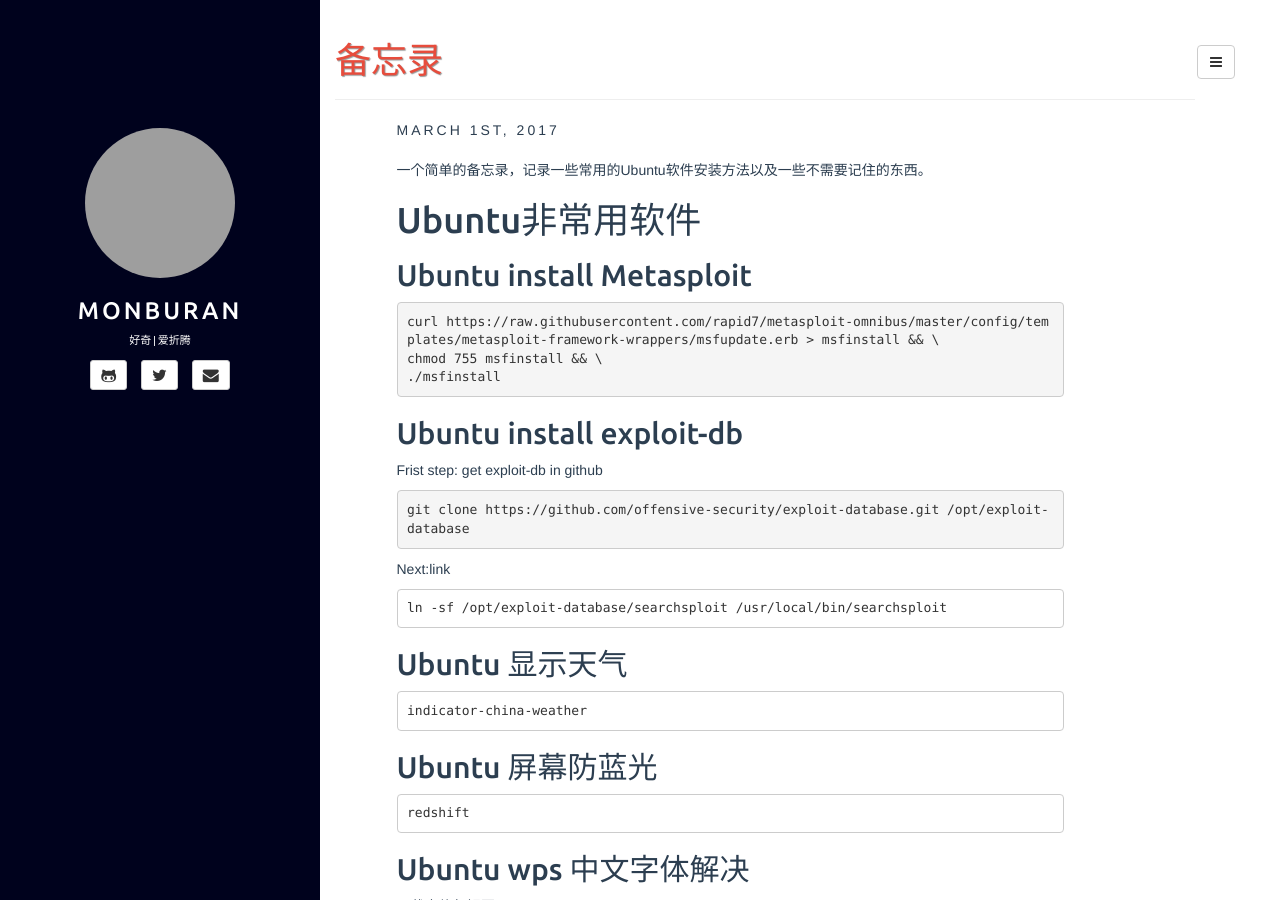
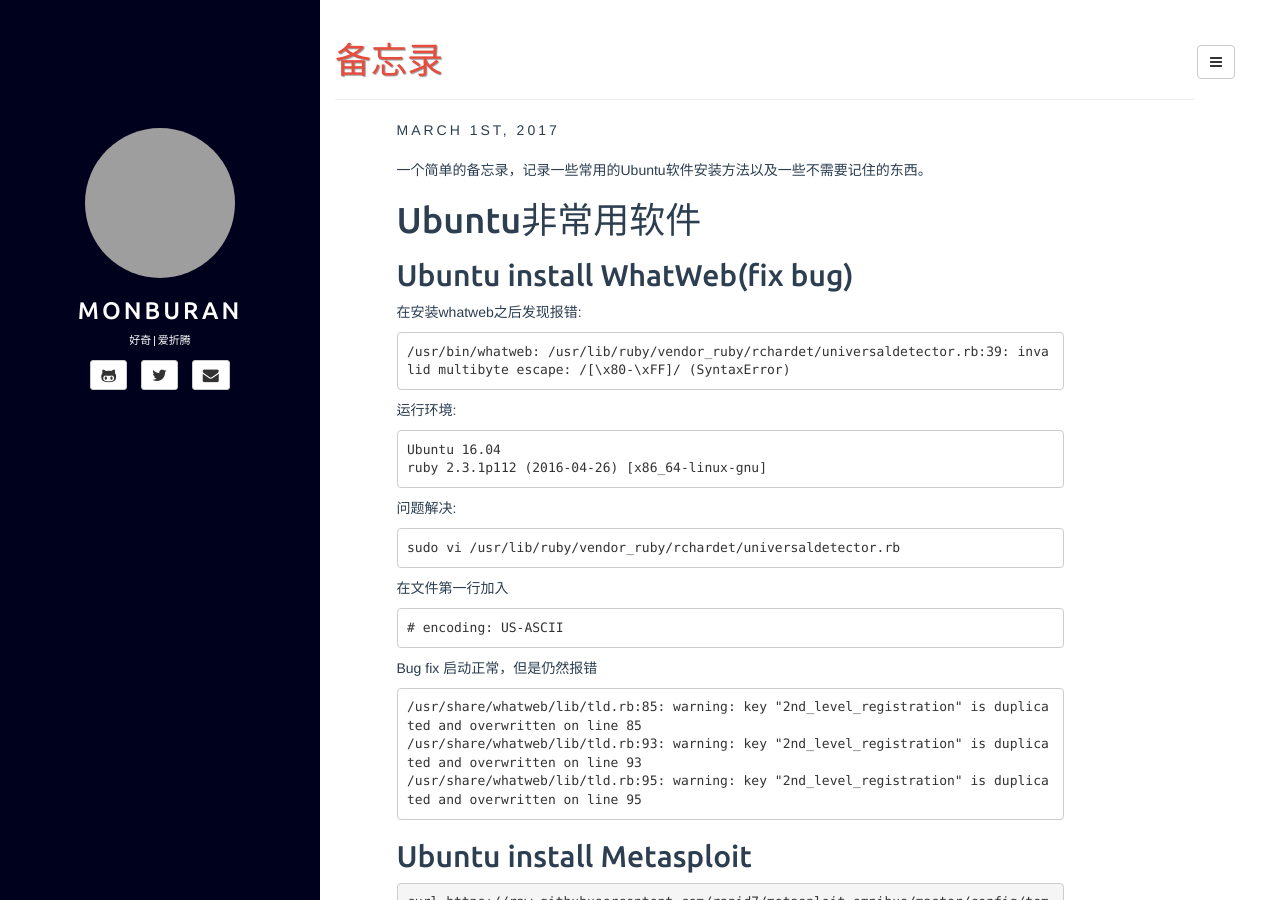
Before and after one commit to monburan/monburan.github.io, a Jekyll site: the page built from _posts/2017-3-1-The-Memorandum.md, in a window 1280 px wide and 900 px high. Built offline with Jekyll 4.4.1, drawn with Linux system fonts in a browser that asks for light colours; comment, search, counter and statistics services are not loaded; grey boxes are pictures that could not be loaded.

Commit message:
updata note and memo

```diff
--- a/_posts/2017-3-1-The-Memorandum.md
+++ b/_posts/2017-3-1-The-Memorandum.md
@@ -9,6 +9,32 @@ comments: true
 一个简单的备忘录，记录一些常用的Ubuntu软件安装方法以及一些不需要记住的东西。
 
 # Ubuntu非常用软件
+
+## Ubuntu install WhatWeb(fix bug)
+
+在安装whatweb之后发现报错:
+
+    /usr/bin/whatweb: /usr/lib/ruby/vendor_ruby/rchardet/universaldetector.rb:39: invalid multibyte escape: /[\x80-\xFF]/ (SyntaxError)
+
+运行环境:
+
+    Ubuntu 16.04
+    ruby 2.3.1p112 (2016-04-26) [x86_64-linux-gnu]
+
+问题解决:
+
+    sudo vi /usr/lib/ruby/vendor_ruby/rchardet/universaldetector.rb
+
+在文件第一行加入
+
+    # encoding: US-ASCII
+
+Bug fix 启动正常，但是仍然报错
+
+    /usr/share/whatweb/lib/tld.rb:85: warning: key "2nd_level_registration" is duplicated and overwritten on line 85
+    /usr/share/whatweb/lib/tld.rb:93: warning: key "2nd_level_registration" is duplicated and overwritten on line 93
+    /usr/share/whatweb/lib/tld.rb:95: warning: key "2nd_level_registration" is duplicated and overwritten on line 95
+
 
 ## Ubuntu install Metasploit
 
```
Also changed, not shown: _posts/2017-2-16-Upload-Attack-Knowledge.md (+2 -0 lines).
